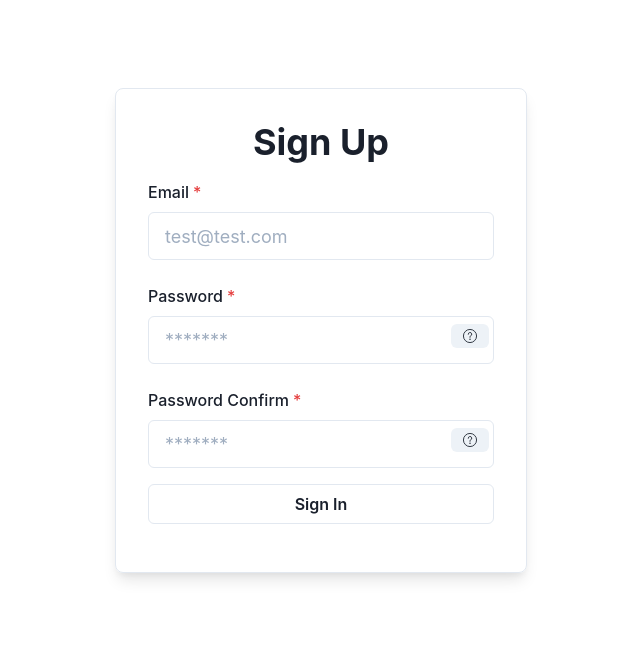
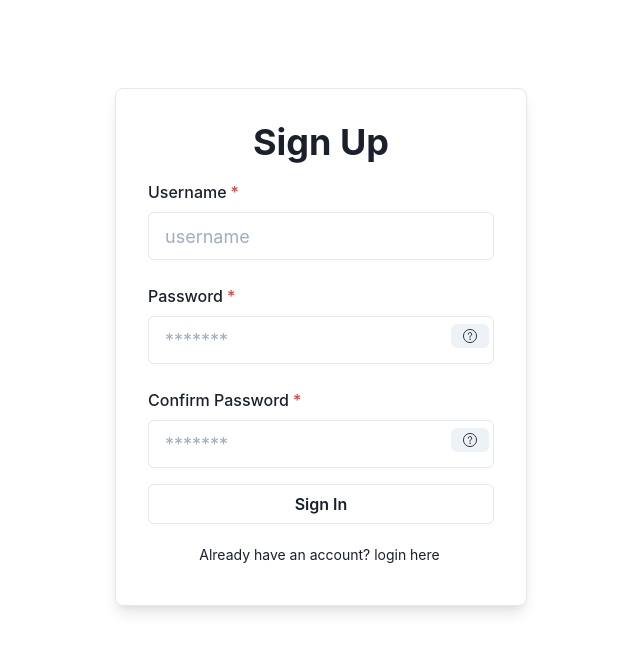
Before and after one commit to firasjaber/bookshelf, a React (Create React App) app in the folder web/: page /signup in a window 1280 px wide. Shown: the top 652 px of the page, without its empty margins (319-959 px from the left). Built offline with nearby package versions, Linux system fonts and the light colour scheme.

Commit message:
signup logic & auth pages linking

```diff
--- a/web/src/contexts/AuthContext/AuthState.js
+++ b/web/src/contexts/AuthContext/AuthState.js
@@ -9,6 +9,8 @@ import {
   AUTH_ERROR,
   LOGIN_SUCCESS,
   LOGIN_FAIL,
+  REGISTER_FAIL,
+  REGISTER_SUCCESS,
   LOGOUT,
   CLEAR_ERRORS,
 } from '../types';
@@ -51,7 +53,7 @@ const AuthState = props => {
         'content-type': 'application/json',
       },
     };
-    formdata.username = formdata.username.tolowercase();
+
     try {
       const res = await axios.post(
         API_URL + '/users/register',
@@ -60,15 +62,14 @@ const AuthState = props => {
       );
 
       dispatch({
-        type: LOGIN_SUCCESS,
+        type: REGISTER_SUCCESS,
         payload: res.data,
       });
       login(formdata);
-      loadUser();
     } catch (err) {
       dispatch({
-        type: LOGIN_FAIL,
-        payload: err.response.data.msg,
+        type: REGISTER_FAIL,
+        payload: err.response.data.message,
       });
     }
   };
--- a/web/src/contexts/AuthContext/authReducer.js
+++ b/web/src/contexts/AuthContext/authReducer.js
@@ -4,6 +4,7 @@ import {
   USER_LOADED,
   AUTH_ERROR,
   LOGOUT,
+  REGISTER_FAIL,
 } from '../types';
 
 export default (state, action) => {
@@ -26,6 +27,7 @@ export default (state, action) => {
       };
     case AUTH_ERROR:
     case LOGIN_FAIL:
+    case REGISTER_FAIL:
     case LOGOUT:
       localStorage.removeItem('token');
       return {
--- a/web/src/contexts/types.js
+++ b/web/src/contexts/types.js
@@ -3,5 +3,7 @@ export const USER_LOADED = 'USER_LOADED';
 export const AUTH_ERROR = 'AUTH_ERROR';
 export const LOGIN_SUCCESS = 'LOGIN_SUCCESS';
 export const LOGIN_FAIL = 'LOGIN_FAIL';
+export const REGISTER_SUCCESS = 'REGISTER_SUCCESS';
+export const REGISTER_FAIL = 'REGISTER_FAIL';
 export const LOGOUT = 'LOGOUT';
 export const CLEAR_ERRORS = 'CLEAR_ERRORS';
--- a/web/src/pages/LoginPage.jsx
+++ b/web/src/pages/LoginPage.jsx
@@ -12,10 +12,11 @@ import {
   InputGroup,
   InputRightElement,
   Icon,
+  Link,
 } from '@chakra-ui/react';
 import ErrorMessage from '../ui/ErrorMessage';
 import { AuthContext } from './../contexts/AuthContext/AuthState';
-import { Redirect } from 'react-router-dom';
+import { Link as NavLink, Redirect } from 'react-router-dom';
 
 export default function Login() {
   const [username, setUsername] = useState('');
@@ -41,6 +42,11 @@ export default function Login() {
     }
   }, [error]);
 
+  const handleDemo = () => {
+    setUsername('demo');
+    setPassword('123456');
+  };
+
   const handlePasswordVisibility = () => setShowPassword(!showPassword);
   if (user) return <Redirect to="/" />;
   return (
@@ -55,7 +61,7 @@ export default function Login() {
         <Box textAlign="center">
           <Heading size="md">Login</Heading>
         </Box>
-        <Box my={4} textAlign="left">
+        <Box mt={4} mb={1} textAlign="left">
           <form onSubmit={handleSubmit}>
             {error && <ErrorMessage message={error} />}
             <FormControl isRequired>
@@ -64,6 +70,7 @@ export default function Login() {
                 type="text"
                 placeholder="test"
                 size="lg"
+                value={username}
                 onChange={event => setUsername(event.currentTarget.value)}
               />
             </FormControl>
@@ -74,6 +81,7 @@ export default function Login() {
                   type={showPassword ? 'text' : 'password'}
                   placeholder="*******"
                   size="lg"
+                  value={password}
                   onChange={event => setPassword(event.currentTarget.value)}
                 />
                 <InputRightElement width="3rem">
@@ -105,6 +113,21 @@ export default function Login() {
               )}
             </Button>
           </form>
+          <Text mt="20px" textAlign="center" fontSize="sm">
+            Dont have an account?
+            <br />
+            <Link
+              as={NavLink}
+              to="/signup"
+              _hover={{ textDecoration: 'underline' }}
+            >
+              signup here{' '}
+            </Link>
+            or{' '}
+            <Link _hover={{ textDecoration: 'underline' }} onClick={handleDemo}>
+              use demo
+            </Link>
+          </Text>
         </Box>
       </Box>
     </Flex>
--- a/web/src/pages/SignupPage.jsx
+++ b/web/src/pages/SignupPage.jsx
@@ -1,4 +1,4 @@
-import React, { useState } from 'react';
+import React, { useState, useContext, useEffect } from 'react';
 import {
   Flex,
   Box,
@@ -11,38 +11,46 @@ import {
   Text,
   InputGroup,
   InputRightElement,
+  Link,
   Icon,
 } from '@chakra-ui/react';
 import ErrorMessage from '../ui/ErrorMessage';
+import { Link as NavLink, Redirect } from 'react-router-dom';
+import { AuthContext } from './../contexts/AuthContext/AuthState';
 
 export default function Login() {
-  const [email, setEmail] = useState('');
+  const [username, setUsername] = useState('');
   const [password, setPassword] = useState('');
-  const [error, setError] = useState('');
+  const [confirmPassword, setConfirmPassword] = useState('');
   const [isLoading, setIsLoading] = useState(false);
   const [isLoggedIn, setIsLoggedIn] = useState(false);
   const [showPassword, setShowPassword] = useState(false);
+  const { register, loadUser, token, error, user } = useContext(AuthContext);
 
   const handleSubmit = async event => {
     event.preventDefault();
-
+    if (confirmPassword !== password) {
+      console.log('error');
+    } else {
+      console.log(username, password);
       setIsLoading(true);
-
-    try {
-      //await userLogin({ email, password });
-      setIsLoggedIn(true);
+      await register({ username, password });
+    }
+  };
+  useEffect(() => {
+    if (token) {
+      loadUser();
+    }
+  }, []);
+  useEffect(() => {
+    if (error) {
       setIsLoading(false);
       setShowPassword(false);
-    } catch (error) {
-      setError('Invalid username or password');
-      setIsLoading(false);
-      setEmail('');
-      setPassword('');
-      setShowPassword(false);
     }
-  };
+  }, [error]);
 
   const handlePasswordVisibility = () => setShowPassword(!showPassword);
+  if (user) return <Redirect to="/" />;
 
   return (
     <Flex width="full" align="center" justifyContent="center" mt="80px">
@@ -53,34 +61,20 @@ export default function Login() {
         borderRadius={8}
         boxShadow="lg"
       >
-        {isLoggedIn ? (
-          <Box textAlign="center">
-            <Text>{email} logged in!</Text>
-            <Button
-              variantColor="orange"
-              variant="outline"
-              width="full"
-              mt={4}
-              onClick={() => setIsLoggedIn(false)}
-            >
-              Sign out
-            </Button>
-          </Box>
-        ) : (
         <>
           <Box textAlign="center">
             <Heading>Sign Up</Heading>
           </Box>
-            <Box my={4} textAlign="left">
+          <Box mt={4} mb={2} textAlign="left">
             <form onSubmit={handleSubmit}>
               {error && <ErrorMessage message={error} />}
               <FormControl isRequired>
-                  <FormLabel>Email</FormLabel>
+                <FormLabel>Username</FormLabel>
                 <Input
-                    type="email"
-                    placeholder="test@test.com"
+                  type="text"
+                  placeholder="username"
                   size="lg"
-                    onChange={event => setEmail(event.currentTarget.value)}
+                  onChange={event => setUsername(event.currentTarget.value)}
                 />
               </FormControl>
               <FormControl isRequired mt={6}>
@@ -108,13 +102,15 @@ export default function Login() {
                 </InputGroup>
               </FormControl>
               <FormControl isRequired mt={6}>
-                  <FormLabel>Password Confirm</FormLabel>
+                <FormLabel>Confirm Password</FormLabel>
                 <InputGroup>
                   <Input
                     type={showPassword ? 'text' : 'password'}
                     placeholder="*******"
                     size="lg"
-                      onChange={event => setPassword(event.currentTarget.value)}
+                    onChange={event =>
+                      setConfirmPassword(event.currentTarget.value)
+                    }
                   />
                   <InputRightElement width="3rem">
                     <Button
@@ -139,19 +135,24 @@ export default function Login() {
                 mt={4}
               >
                 {isLoading ? (
-                    <CircularProgress
-                      isIndeterminate
-                      size="24px"
-                      color="teal"
-                    />
+                  <CircularProgress isIndeterminate size="24px" color="teal" />
                 ) : (
                   'Sign In'
                 )}
               </Button>
             </form>
+            <Text mt="20px" mr="3px" fontSize="sm" textAlign="center">
+              Already have an account?{' '}
+              <Link
+                as={NavLink}
+                to="/login"
+                _hover={{ textDecoration: 'underline' }}
+              >
+                login here
+              </Link>
+            </Text>
           </Box>
         </>
-        )}
       </Box>
     </Flex>
   );
```
Also changed, not shown: 1 other file (tests, documents, lock files or other folders). Lines whose indentation alone changed are shown as unchanged.
